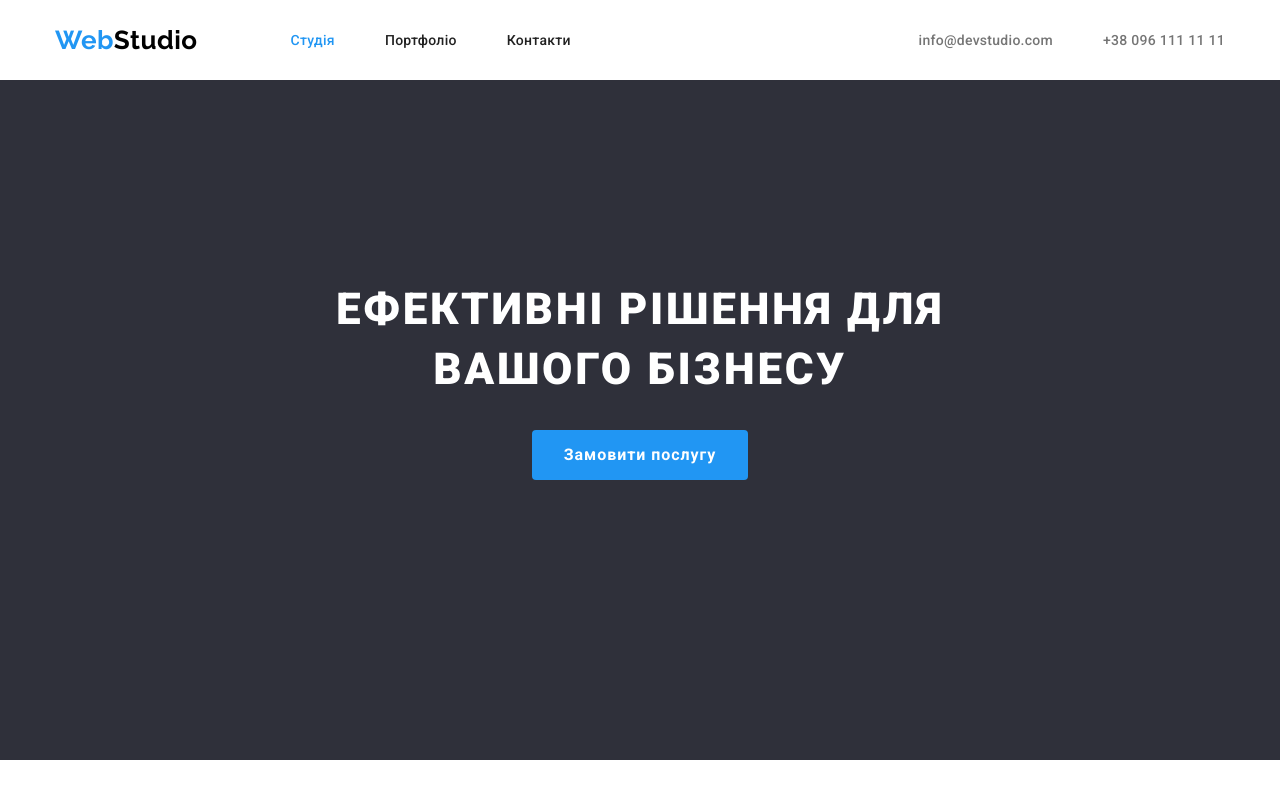
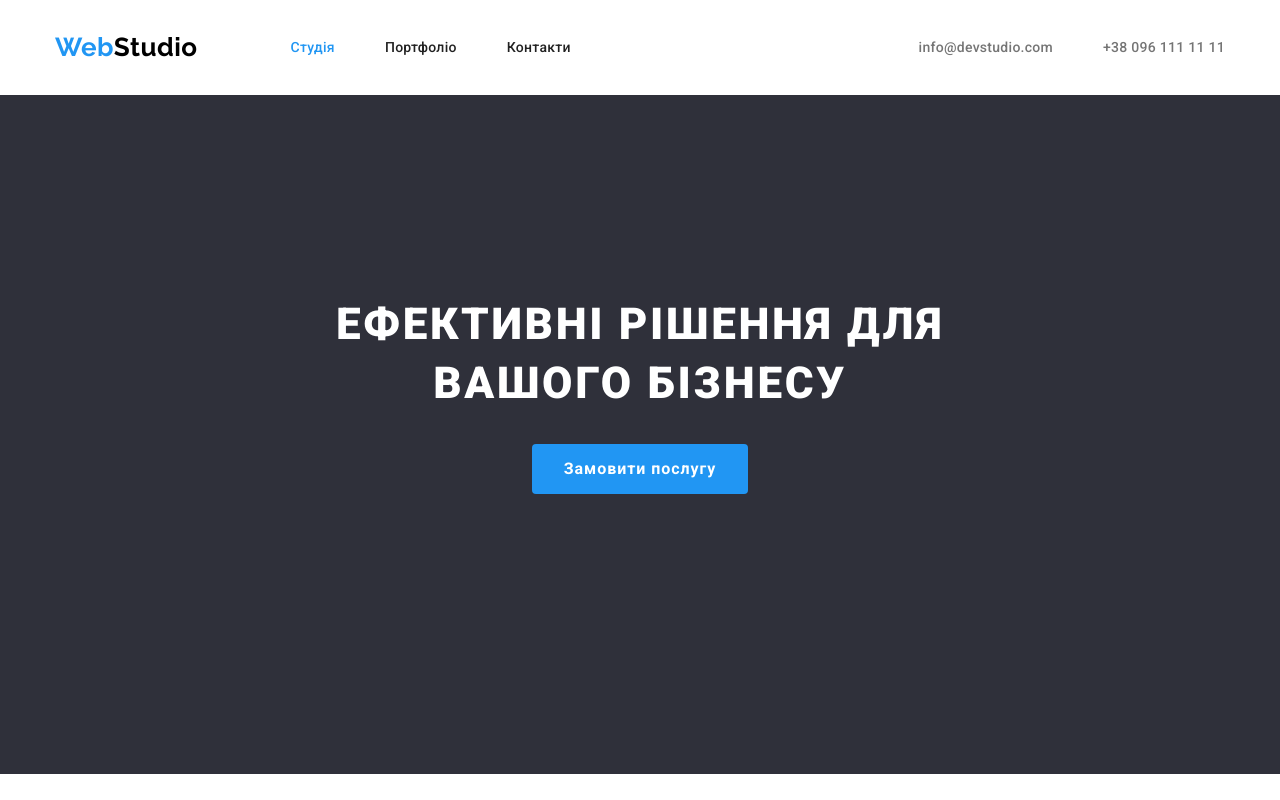
Before and after one commit to agievicdaria/goit-markup-hw-03, a plain HTML site: page index.html in a window 1280 px wide. Shown: the top 800 px of the page. Drawn offline with nearby package versions, Linux system fonts and the light colour scheme.

Commit message:
Update styles.css

```diff
--- a/css/styles.css
+++ b/css/styles.css
@@ -72,6 +72,9 @@ body {
 
 .header-logo {
   margin-right: 93px;
+  display: block;
+  padding-top: 32px;
+  padding-bottom: 32px;
 
   font-family: "Raleway", sans-serif;
   color: #000000;
```
